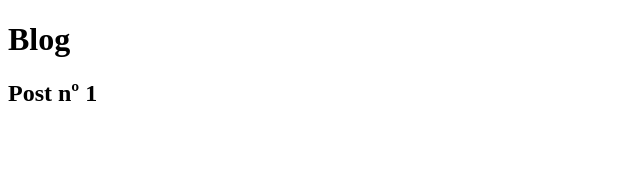
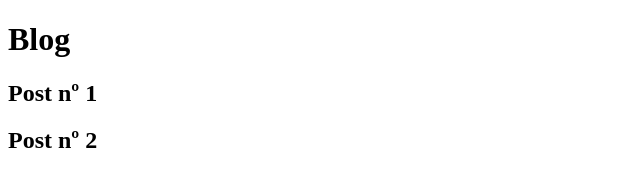
Before and after one commit to contaTestGit/cursoGitNelioDevSuperior, a plain HTML site: page blog.html in a window 1280 px wide. Shown: the whole page, without its empty margins (0-640 px from the left). Drawn offline with Linux system fonts and the light colour scheme.

Commit message:
Update pagina do blog

```diff
--- a/blog.html
+++ b/blog.html
@@ -8,5 +8,6 @@
 <body>
    <h1>Blog</h1>
    <h2>Post nº 1</h2>
+   <h2>Post nº 2</h2>
 </body>
 </html>
```
